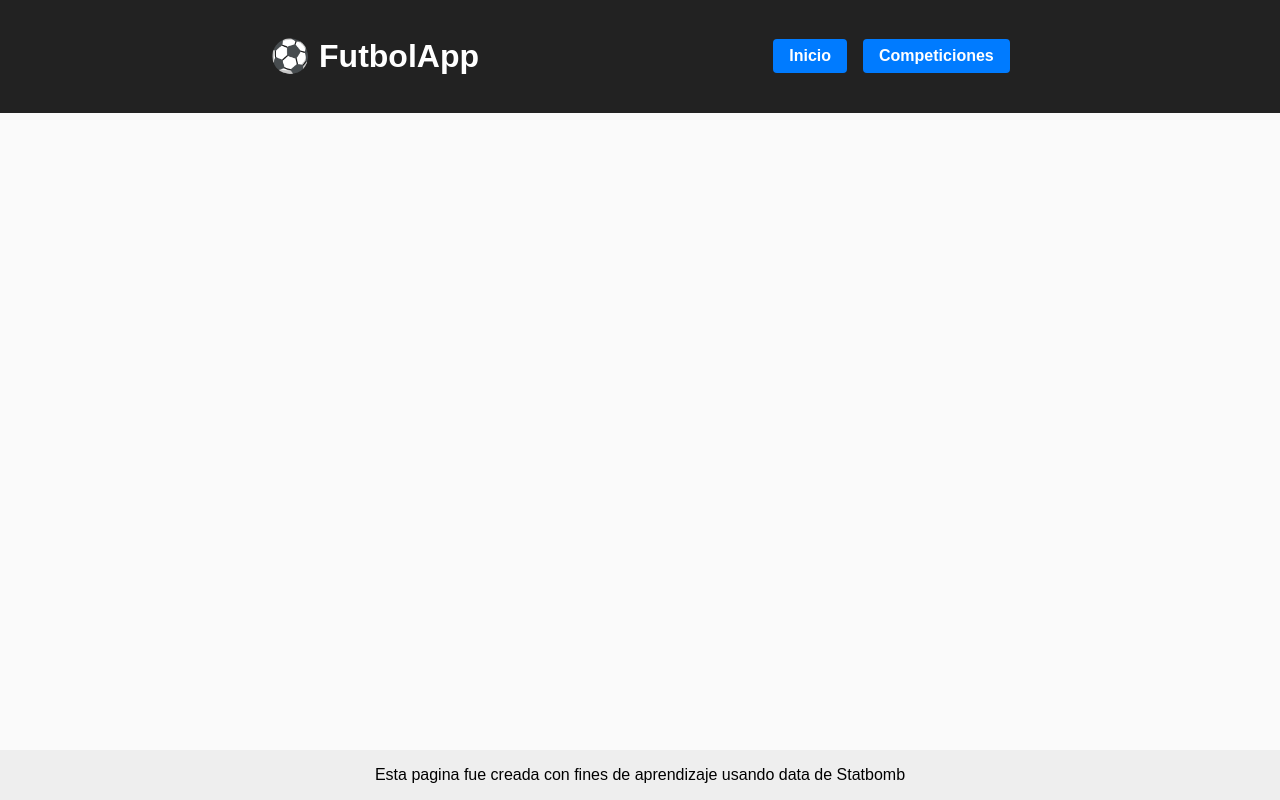
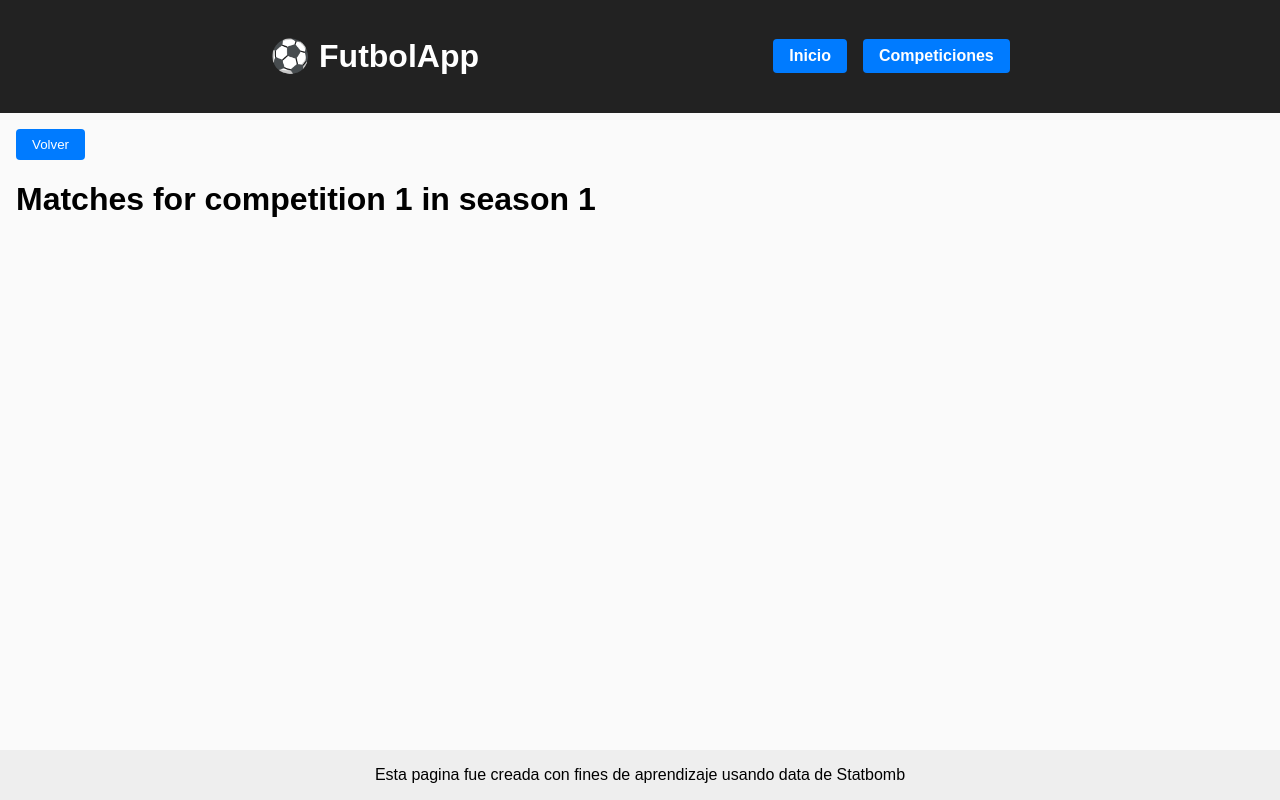
Before and after one commit to DR-Barros/futbol, a React (Vite) app in the folder frontend/: page /matches/1/1 in a window 1280 px wide. Built offline with nearby package versions, Linux system fonts and the light colour scheme.

Commit message:
se inicializa MaterialUI

```diff
--- a/frontend/package.json
+++ b/frontend/package.json
@@ -10,6 +10,9 @@
     "preview": "vite preview"
   },
   "dependencies": {
+    "@emotion/react": "^11.14.0",
+    "@emotion/styled": "^11.14.0",
+    "@mui/material": "^7.1.0",
     "react": "^19.1.0",
     "react-dom": "^19.1.0",
     "react-router-dom": "^7.6.0"
--- a/frontend/src/App.tsx
+++ b/frontend/src/App.tsx
@@ -2,6 +2,7 @@ import { BrowserRouter as Router, Routes, Route } from "react-router-dom";
 import Header from "./components/Header";
 import Footer from "./components/Footer";
 import CompetitionPage from "./pages/CompetitionPage";
+import MatchesPage from "./pages/Matches/MatchesPage"
 
 function App() {
   return (
@@ -11,6 +12,7 @@ function App() {
         <Routes>
           <Route path="/" element={<h2>Bienvenido a FutbolApp</h2>} />
           <Route path="/competitions" element={<CompetitionPage />} />
+          <Route path="/matches/:competitionId/:seasonId" element={<MatchesPage />} />
         </Routes>
       </main>
       <Footer />
--- a/frontend/src/pages/CompetitionPage.tsx
+++ b/frontend/src/pages/CompetitionPage.tsx
@@ -38,6 +38,7 @@ const CompetitionsPage = () => {
                <th>Nombre</th>
                <th>Temporada</th>
                <th>País</th>
+               <th></th>
           </tr>
           </thead>
           <tbody>
@@ -51,6 +52,14 @@ const CompetitionsPage = () => {
                     <td>{c.competition_name}</td>
                     <td>{c.season_name}</td>
                     <td>{c.country_name}</td>
+                    <td>
+                         <button
+                         onClick={() => navigate(`/matches/${c.competition_id}/${c.season_id}`)}
+                         style={{ padding: "0.5rem 1rem", backgroundColor: "#007BFF", color: "#fff", border: "none", borderRadius: "4px" }}
+                         >
+                         Ver partidos
+                         </button>
+                    </td>
                </tr>
                ))}
           </tbody>
--- /dev/null
+++ b/frontend/src/pages/Matches/MatchesPage.tsx
@@ -0,0 +1,32 @@
+import { useParams, useNavigate } from "react-router-dom";
+import Table from '@mui/material/Table';
+import TableBody from '@mui/material/TableBody';
+import TableCell from '@mui/material/TableCell';
+import TableContainer from '@mui/material/TableContainer';
+import TableHead from '@mui/material/TableHead';
+import TableRow from '@mui/material/TableRow';
+import Paper from '@mui/material/Paper';
+
+
+const MatchesPage = () => {
+  const { competitionId, seasonId } = useParams<{ competitionId: string; seasonId: string }>();
+  const navigate = useNavigate();
+
+  // Puedes usarlos para hacer fetch o mostrar info dinámica
+  // Recuerda que los params siempre llegan como string, si necesitas números, conviértelos.
+
+  return (
+    <div>
+      <button
+        onClick={() => navigate(-1)}
+        style={{ padding: "0.5rem 1rem", backgroundColor: "#007BFF", color: "#fff", border: "none", borderRadius: "4px" }}
+      >
+        Volver
+      </button>
+      <h1>Matches for competition {competitionId} in season {seasonId}</h1>
+      {/* Aquí puedes hacer fetch de datos usando esos parámetros */}
+    </div>
+  );
+};
+
+export default MatchesPage;
```
Also changed, not shown: 1 other file (tests, documents, lock files or other folders). Lines whose indentation alone changed are shown as unchanged.
